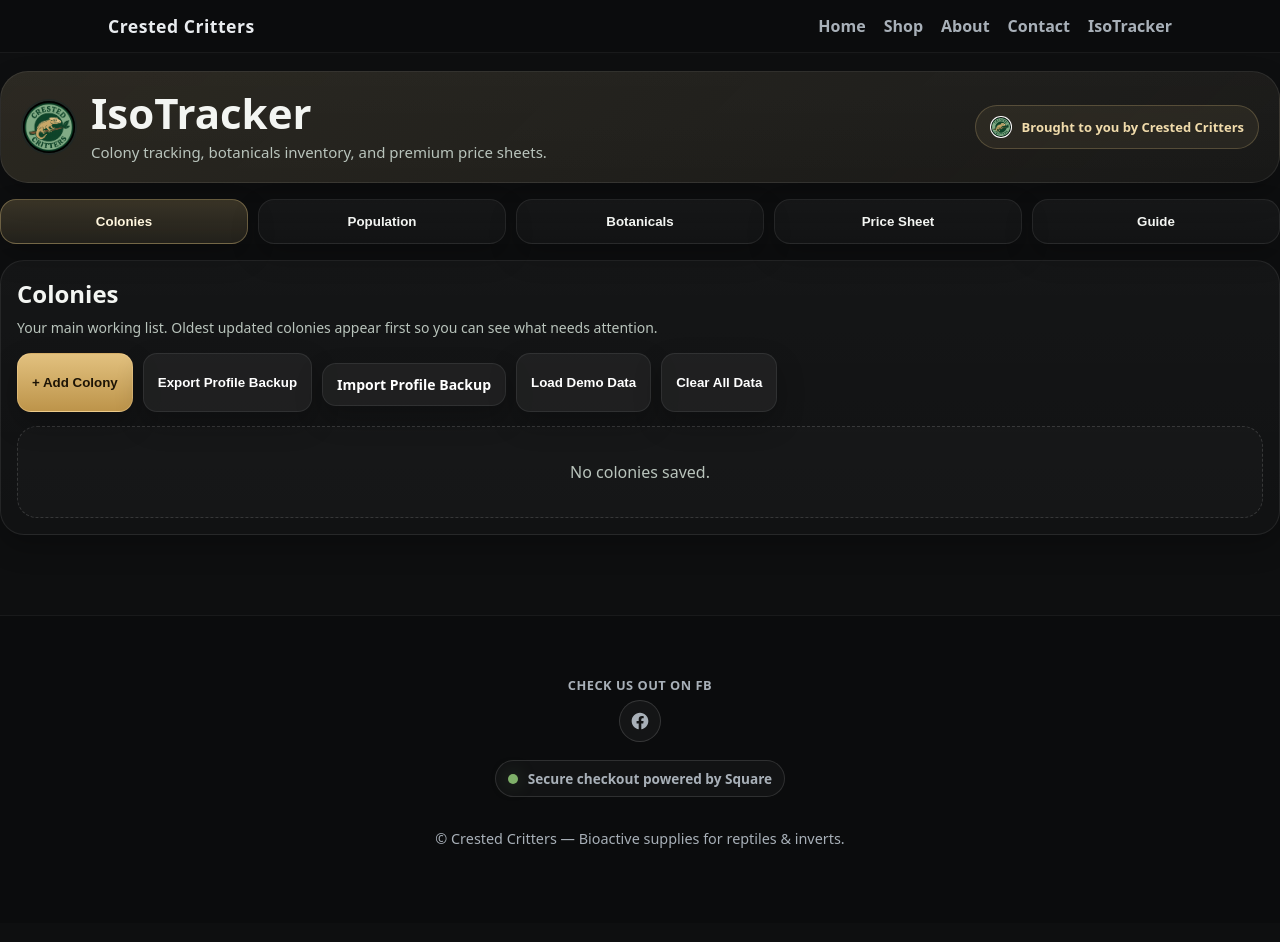
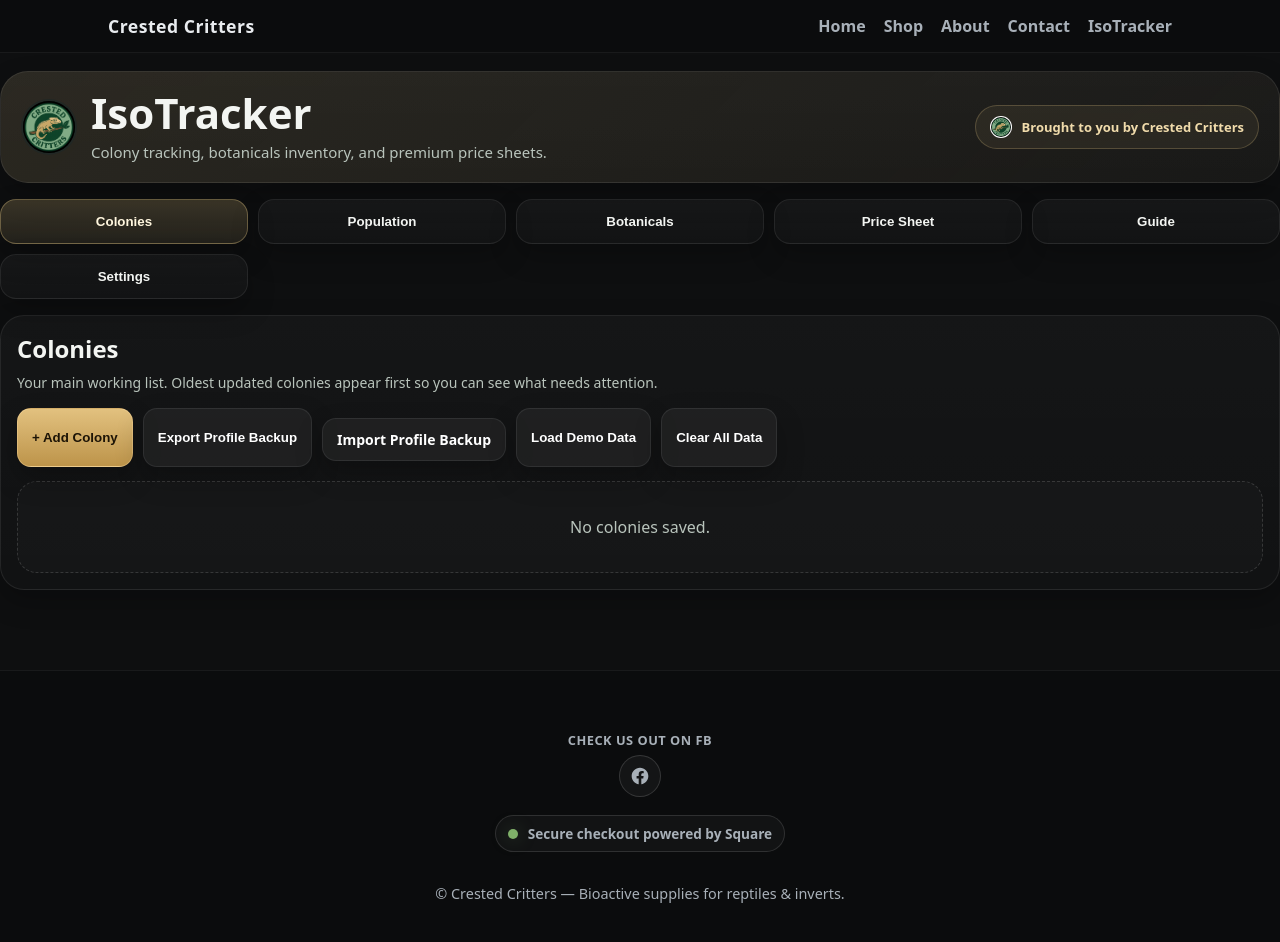
Before and after one commit to coxusw/CrestedCritters, a Jekyll site: the page built from isotracker/index.html, in a window 1280 px wide and 978 px high. Shown: the top 942 px of the window. Built offline with Jekyll 4.4.1, drawn with Linux system fonts in a browser that asks for light colours.

Commit message:
Update index.html

```diff
--- a/isotracker/index.html
+++ b/isotracker/index.html
@@ -36,6 +36,7 @@
     <button class="iso-tab" data-tab="botanicals">Botanicals</button>
     <button class="iso-tab" data-tab="price">Price Sheet</button>
     <button class="iso-tab" data-tab="guide">Guide</button>
+    <button class="iso-tab" data-tab="settings">Settings</button>
   </div>
 
   <section class="iso-panel">
```
